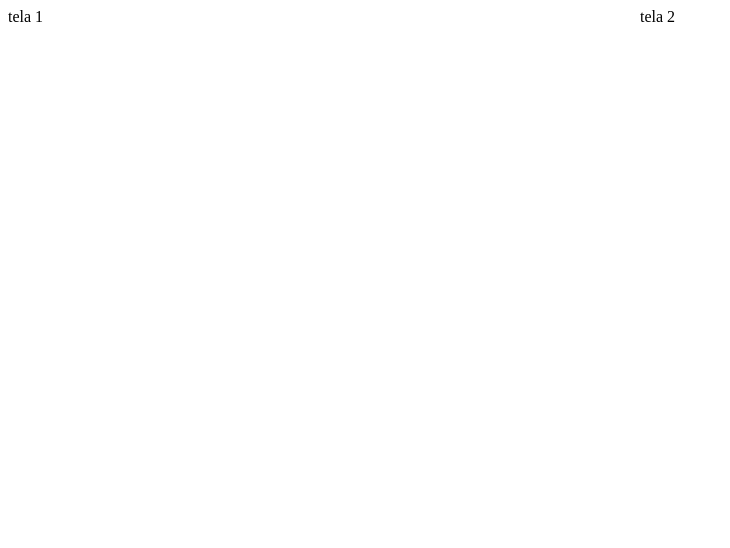
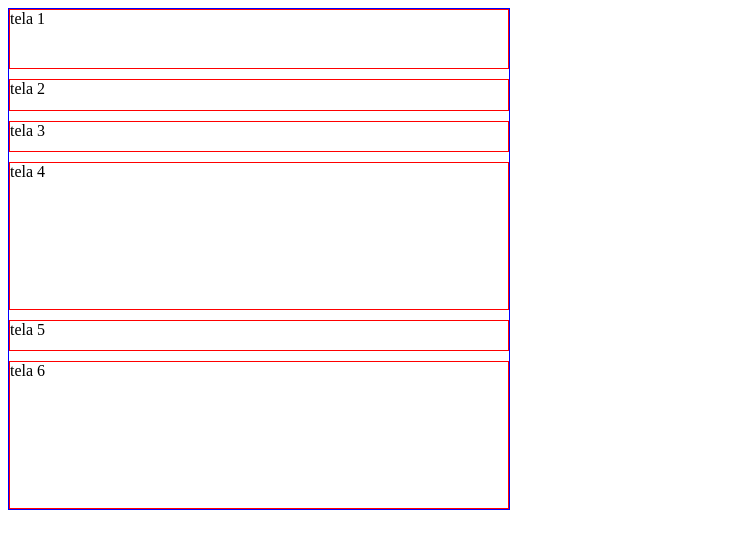
Before and after one commit to Bluniz/react-design-patterns-course, a React (Create React App) app: page / in a window 1280 px wide. Shown: the top 548 px of the page, without its empty margins (0-730 px from the left). Built offline with nearby package versions, Linux system fonts and the light colour scheme.

Commit message:
feat: Add Split component

```diff
--- a/src/App.tsx
+++ b/src/App.tsx
@@ -1,15 +1,24 @@
-
-import {SplitScreen} from "./components/SplitScreen"
-
+import { SplitScreen } from "./components/SplitScreen";
+import { Split } from "./components/Split";
 
 function App() {
   return (
     <div className="App">
-      <SplitScreen>
+      <Split
+        wrap="wrap"
+        gap={10}
+        direction="column"
+        maxWidth={500}
+        height={500}
+        itemsWeight={[2, 1, 1, 5, 1, 5]}
+      >
         <div>tela 1</div>
         <div>tela 2</div>
-      </SplitScreen>
-
+        <div>tela 3</div>
+        <div>tela 4</div>
+        <div>tela 5</div>
+        <div>tela 6</div>
+      </Split>
     </div>
   );
 }
--- /dev/null
+++ b/src/components/Split/index.tsx
@@ -0,0 +1,30 @@
+import { Children, PropsWithChildren } from "react";
+import { Container, Pane } from "./styled";
+import { SplitProps } from "./types";
+
+//! My component
+export const Split = ({
+  children,
+  itemsWeight,
+  direction = "row",
+  gap = 0,
+  ...rest
+}: PropsWithChildren<SplitProps>) => {
+  const childrenArray = Children.toArray(children);
+
+  return (
+    <Container direction={direction} gap={gap} {...rest}>
+      {childrenArray.map((child, index) => {
+        const weight = Array.isArray(itemsWeight)
+          ? itemsWeight?.[index]
+          : itemsWeight;
+
+        return (
+          <Pane weight={weight || 1} key={index}>
+            {child}
+          </Pane>
+        );
+      })}
+    </Container>
+  );
+};
--- /dev/null
+++ b/src/components/Split/styled.ts
@@ -0,0 +1,57 @@
+import styled, { css } from "styled-components";
+import { PaneProps, ContainerProps } from "./types";
+
+export const Container = styled.div<ContainerProps>((props) => {
+  const {
+    direction,
+    gap,
+    wrap,
+    width,
+    height,
+    maxHeight,
+    maxWidth,
+    alignItems,
+    justifyContent,
+  } = props;
+
+  return css`
+    display: flex;
+    flex-direction: ${direction};
+    gap: ${gap}px;
+
+    border: 1px solid blue;
+
+    width: ${width ? `${width}px` : "100%"};
+    height: ${height ? `${height}px` : "100%"};
+
+    ${gap &&
+    css`
+      flex-wrap: ${wrap};
+    `}
+
+    ${maxHeight &&
+    css`
+      max-height: ${maxHeight}px;
+    `}
+
+    ${maxWidth &&
+    css`
+      max-width: ${maxWidth}px;
+    `}
+
+    ${alignItems &&
+    css`
+      align-items: ${alignItems};
+    `}
+
+    ${justifyContent &&
+    css`
+      justify-content: ${justifyContent};
+    `}
+  `;
+});
+export const Pane = styled.div<PaneProps>`
+  flex: ${({ weight }) => weight};
+
+  border: 1px solid red;
+`;
--- /dev/null
+++ b/src/components/Split/types.ts
@@ -0,0 +1,25 @@
+export interface PaneProps {
+  weight: number;
+}
+
+export interface ContainerProps {
+  direction?: "row" | "column" | "row-reverse" | "column-reverse";
+  gap?: number;
+  wrap?: "wrap" | "nowrap" | "wrap-reverse";
+  width?: number;
+  maxWidth?: number;
+  height?: number;
+  maxHeight?: number;
+  alignItems?: "flex-start" | "flex-end" | "center" | "stretch";
+  justifyContent?:
+    | "center"
+    | "space-aroung"
+    | "space-evenly"
+    | "space-between"
+    | "flex-start"
+    | "flex-end";
+}
+
+export interface SplitProps extends ContainerProps {
+  itemsWeight?: number[] | number;
+}
--- a/src/components/SplitScreen/index.tsx
+++ b/src/components/SplitScreen/index.tsx
@@ -5,6 +5,7 @@ import {SplitScreenProps} from "./types"
 import {Container, Pane} from "./styled"
 
 
+//! Course Component
 export const SplitScreen = ({children, leftWeight = 1, rightWeight = 1}: PropsWithChildren<SplitScreenProps>) => {
 
   const [left, right] = Children.toArray(children);
```
